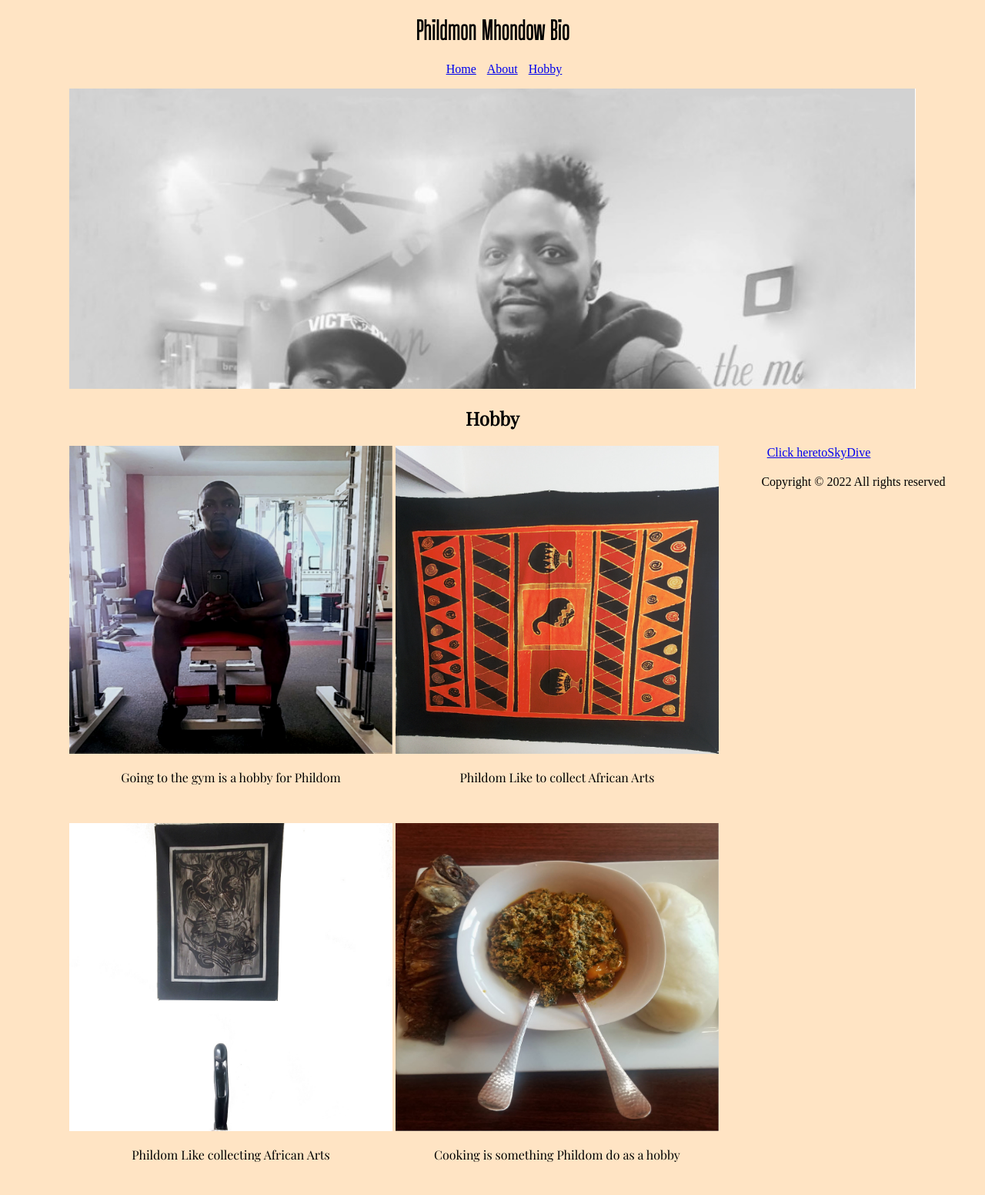
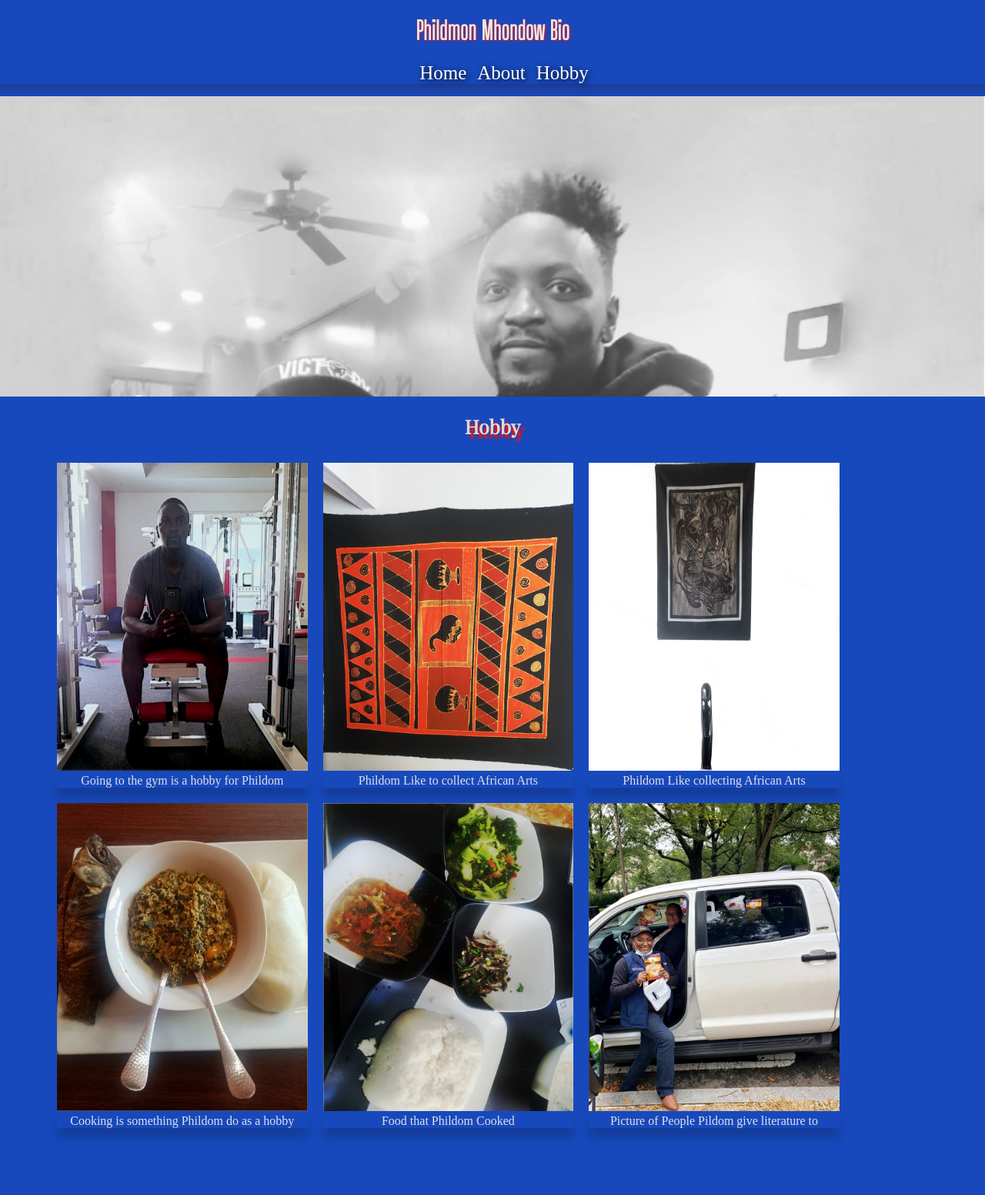
Before and after one commit to mphiseme/bioSite, a plain HTML site: page hobbypg.html in a window 1280 px wide. Shown: the top 1552 px of the page at 77% size. Drawn offline with nearby package versions, Linux system fonts and the light colour scheme; a web font is replaced by a local one.

Commit message:
updating the website

```diff
--- a/allfile.css
+++ b/allfile.css
@@ -4,24 +4,38 @@
 h1{
     font-family: 'Big shoulders Display', cursive;
     text-align: center;
+    color: rgb(235, 232, 232);
+    text-shadow: 1px 1px 3px rgb(226, 21, 21);
 
 }
 h2 {
     text-align: center;
     font-family: 'Playfair Display', serif;
+    font-weight: 700;
+    color:rgb(231, 214, 214);
+    font-size:25px;
+    text-shadow: 5px 5px 2px rgb(226, 21, 21);
 
 }
 p{
     font-family:'Playfair Display', serif;
+    color:#e6e6de;
+
+}
+#biosect{
+    width: 80%;
+    text-align: center;
+    margin: 0 auto;
+    margin-bottom: 23px;
 }
 body {
     margin:0;
-    background-color: bisque;
+    background-color: #1749BC;
+    position: relative;
 
 }
-
 #allbody {
-    margin: 0 90px 20px 90px;
+    width:100%;
 }
 .featpic {
     background-color: bisque;
@@ -29,9 +43,7 @@ body {
     background-repeat: no-repeat;
     background-attachment: fixed;
     background-size:cover;
-
 }
-
 #hmfeatpic {
     background-image: url('skydiving3.JPG');
     padding: 221px 524px 169px 0;
@@ -44,52 +56,82 @@ body {
     margin-bottom: 22px;
 
 }
+.menubar {
+    text-align : center;
+    box-shadow: 0 10px 10px 0 rgba(61, 23, 23, 0.2);
 
+
+}
+ul li {
+    display: inline;
+    margin-right: 10px;
+    font-size: 25px;
+    text-shadow: 2px 2px 8px black;
+
+}
+
+li a {
+    text-align: center;
+    text-decoration: none;
+    color:white;
+
+}
+
+.menubar a:hover {
+    background-color:#1749BC;
+    color: white;
+    text-shadow: 12px #f88bbe;
+}
 #abfeatpic {
     background-image: url('picprot.jpg');
     background-position: top;
     padding: 221px 524px 169px 0;
-
 }
-.menubar {
-    text-align : center;
+#gallery {
+    margin:0 auto;
+   width: 90%;
+   padding-bottom:9px;
 }
-li {
-    display: inline;
-    margin-right: 10px;
-}
-#sitlink {
-    text-align: center;
-
-
-}
-a {
-    text-align: center;
-}
-
-#picrow1 {
-    display:block;
-
-}
-#picrow2 {
-    display: block;
-
-}
-footer {
-    text-align:center;
-}
-
 .allgal img {
     width: 100%;
     height: 400px;
-
 }
 .allgal {
     float: left;
-    width: 420px;
-    margin: 0 4px 10px 0;
-    padding-bottom: 23px;
+    width: 30%;
+    padding: 10px;
+}
+#foot {
+    position:absolute;
+    bottom:-190%;
+}
+#foothob {
+    position:absolute;
+    bottom:-180%;
+}
+#footab {
+    position: absolute;
+    bottom: -10%;
+
+}
+
+footer {
+    background-color: black;
+    color: #A8A6DD;
+    text-align: center;
+    width: 100%;
+    padding: 15px;
+}
+#sitlink {
+    position:absolute;
+    bottom: -175%;
+    left: 45%;
+    text-align: center;
+    background-color: black;
 }
 .desc {
     text-align: center;
+    padding:-12px;
+    color: #e1e0e9;
+    box-shadow: 0 12px 12px 0 rgba(8, 8, 8, 0.2);
 }
--- a/hobbypg.html
+++ b/hobbypg.html
@@ -23,40 +23,39 @@
        </div>
        <h2>Hobby</h2>
         <div id="gallery">
-            <div id="picrow1">
+
                 <div class="allgal">
                     <img src="gym.jpg" alt="gym">
-                    <P class="desc">Going to the gym is a hobby for Phildom </P>
+                    <div class="desc">Going to the gym is a hobby for Phildom </div>
                 </div>
                 <div class="allgal">
                     <img src="art1.jpg" alt="African art1">
-                    <P class="desc">Phildom Like to collect African Arts</P>
+                    <div class="desc">Phildom Like to collect African Arts</div>
                 </div>
                 <div class="allgal">
                     <img src="art3.jpg" alt="African art2">
-                    <P class="desc">Phildom Like collecting African Arts</P>
+                    <div class="desc">Phildom Like collecting African Arts</div>
                 </div>
-            </div>
-            <div id="picrow2">
+
+
                 <div class="allgal">
                     <img src="food1.jpg" alt="cooked food">
-                    <P class="desc">Cooking is something Phildom do as a hobby</P>
+                    <div class="desc">Cooking is something Phildom do as a hobby</div>
                 </div>
                 <div class="allgal">
                     <img src="food2.jpg" alt="cooked food">
-                    <P class="desc">Food that Phildom Cooked</P>
+                    <div class="desc">Food that Phildom Cooked</div>
                 </div>
                 <div class="allgal">
                     <img src="lit2.jpg" alt="Pass out literature">
-                    <P class="desc">Picture of People Pildom give literature to</P>
+                    <div class="desc">Picture of People Pildom give literature to</div>
                 </div>
-            </div>
+
             <div id="sitlink">
-                <a href="https://skydivelspc.com/">Click heretoSkyDive</a>
+                <a href="https://skydivelspc.com/">Click here to SkyDive</a>
             </div>
             </div>
-
     </main>
-        <footer>Copyright &copy; 2022 All rights reserved</footer>
+    <footer id="foothob">Copyright &copy; 2022 All rights reserved</footer>
     </body>
 </html>
```
Also changed, not shown: aboutpg.html (+3 -2 lines), index.html (+10 -11 lines).
